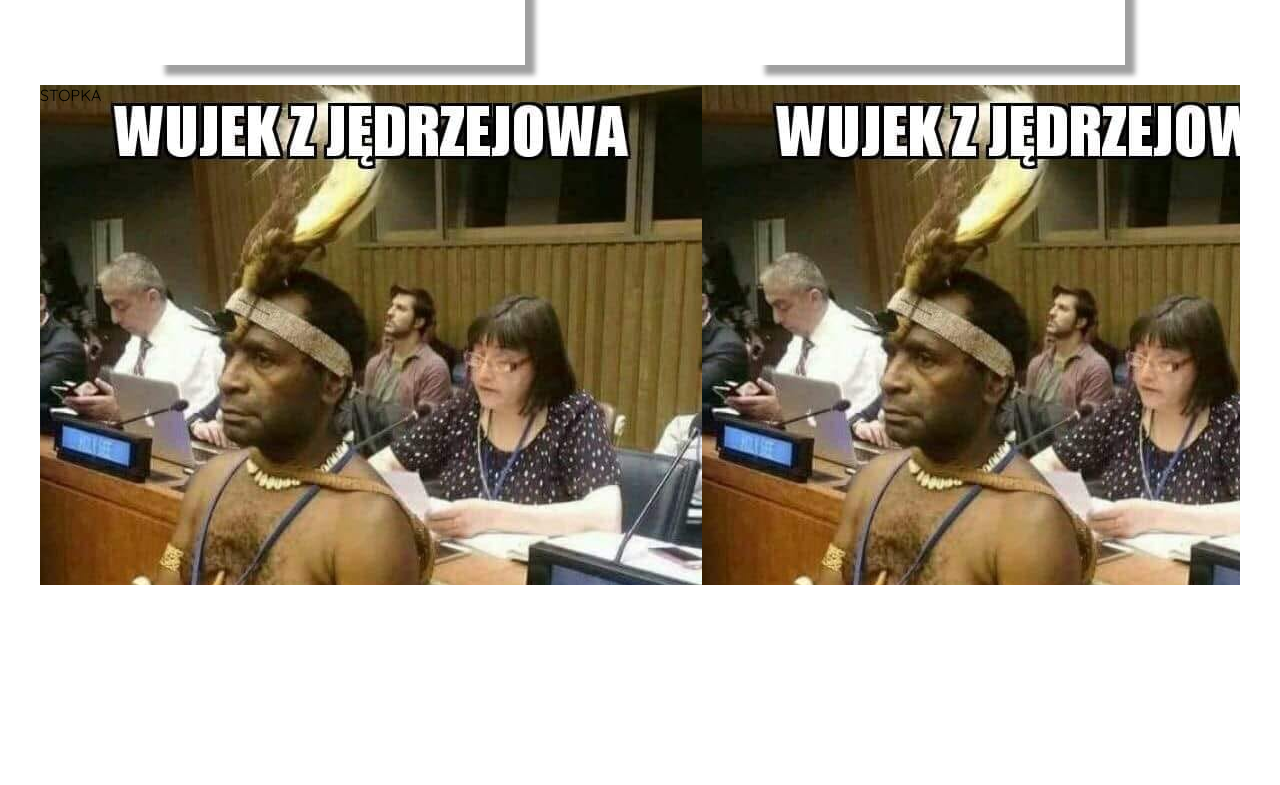
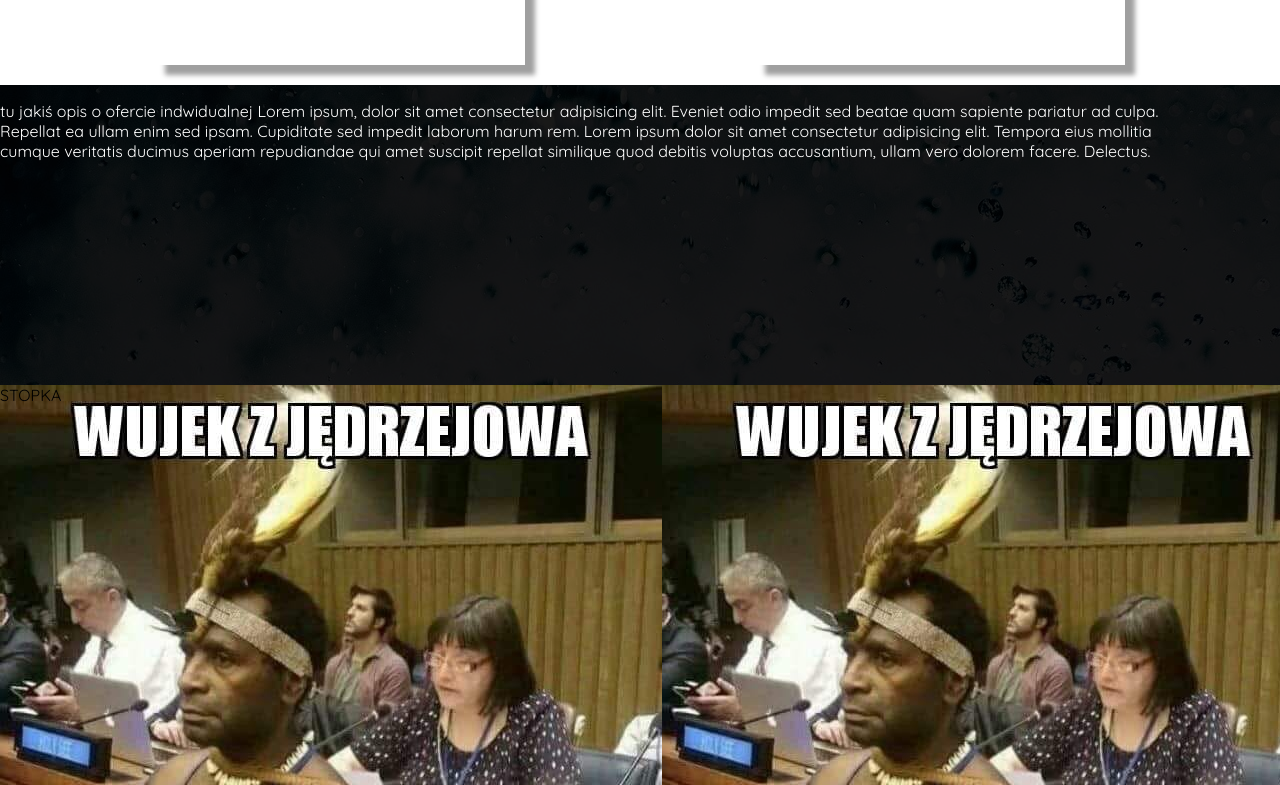
Before and after one commit to kwaq102/my-page, a website built with webpack: page src/templates/template.html in a window 1280 px wide. Shown: the part 1539-2324 px from the top of the page. Before the commit the page ends 2124 px from the top, so only its background shows below. Built offline with nearby package versions, Linux system fonts and the light colour scheme; files whose address does not match are found by name.

Commit message:
add to offer section place to the description and background

```diff
--- a/src/sass/_offer.scss
+++ b/src/sass/_offer.scss
@@ -1,5 +1,6 @@
 #offer {
     width: $page-width;
+    margin: 0 auto;
     padding-top: 80px;
     position: relative;
     display: flex;
--- a/src/sass/_page.scss
+++ b/src/sass/_page.scss
@@ -9,7 +9,7 @@ body {
 }
 
 .wrapper {
-    width: $page-width;
+    width: 100%;
     margin: 0 auto;
     font-family: $text-font;
 
--- /dev/null
+++ b/src/sass/_personalOffer.scss
@@ -0,0 +1,23 @@
+#personal-offer {
+    position: relative;
+    width: 100%;
+    height: 300px;
+    background-image: url('../../public/img/water.jpg');
+    background-attachment: fixed;
+
+    .personal-offer-bg {
+        width: 100%;
+        height: 300px;
+        background-color: rgba(0, 0, 0, 0.9);
+    }
+
+    .personal-offer-description {
+        width: $page-width;
+        position: absolute;
+        top: 0;
+        left: 0;
+        font-size: $base-font-size;
+        font-family: $text-font;
+        color: white;
+    }
+}
--- a/src/sass/index.scss
+++ b/src/sass/index.scss
@@ -4,6 +4,7 @@
 @import './typing';
 @import './nav';
 @import './offer';
+@import './personalOffer';
 
 
 @import '../components/footer';
--- a/src/templates/template.html
+++ b/src/templates/template.html
@@ -122,6 +122,20 @@
                 </div>
             </section>
 
+            <section id="personal-offer">
+                <div class="personal-offer-bg"></div>
+                <div class="personal-offer-description">
+                    <p>
+                        tu jakiś opis o ofercie indwidualnej Lorem ipsum, dolor sit amet consectetur adipisicing elit.
+                        Eveniet odio impedit sed beatae quam sapiente pariatur ad culpa. Repellat ea ullam enim sed
+                        ipsam. Cupiditate sed impedit laborum harum rem.
+                        Lorem ipsum dolor sit amet consectetur adipisicing elit. Tempora eius mollitia cumque veritatis
+                        ducimus aperiam repudiandae qui amet suscipit repellat similique quod debitis voluptas
+                        accusantium, ullam vero dolorem facere. Delectus.
+                    </p>
+                </div>
+            </section>
+
             <section id="about"></section>
             <section id="projects"></section>
             <section id="contact"></section>
```
Also changed, not shown: dist/img/road.jpg (added), dist/img/water.jpg (added), dist/index.html, dist/main.css, public/img/road.jpg (added), public/img/water.jpg (added).
